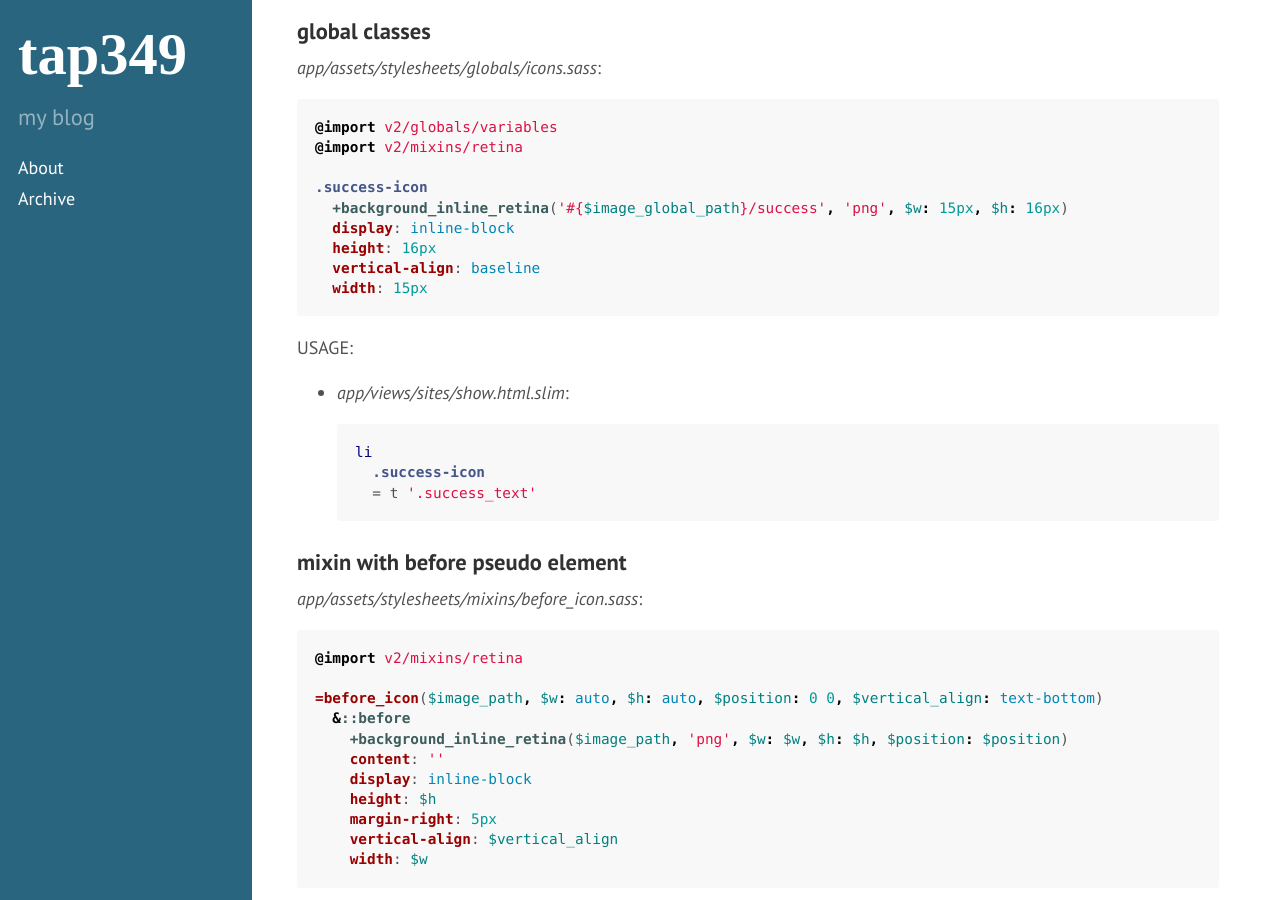
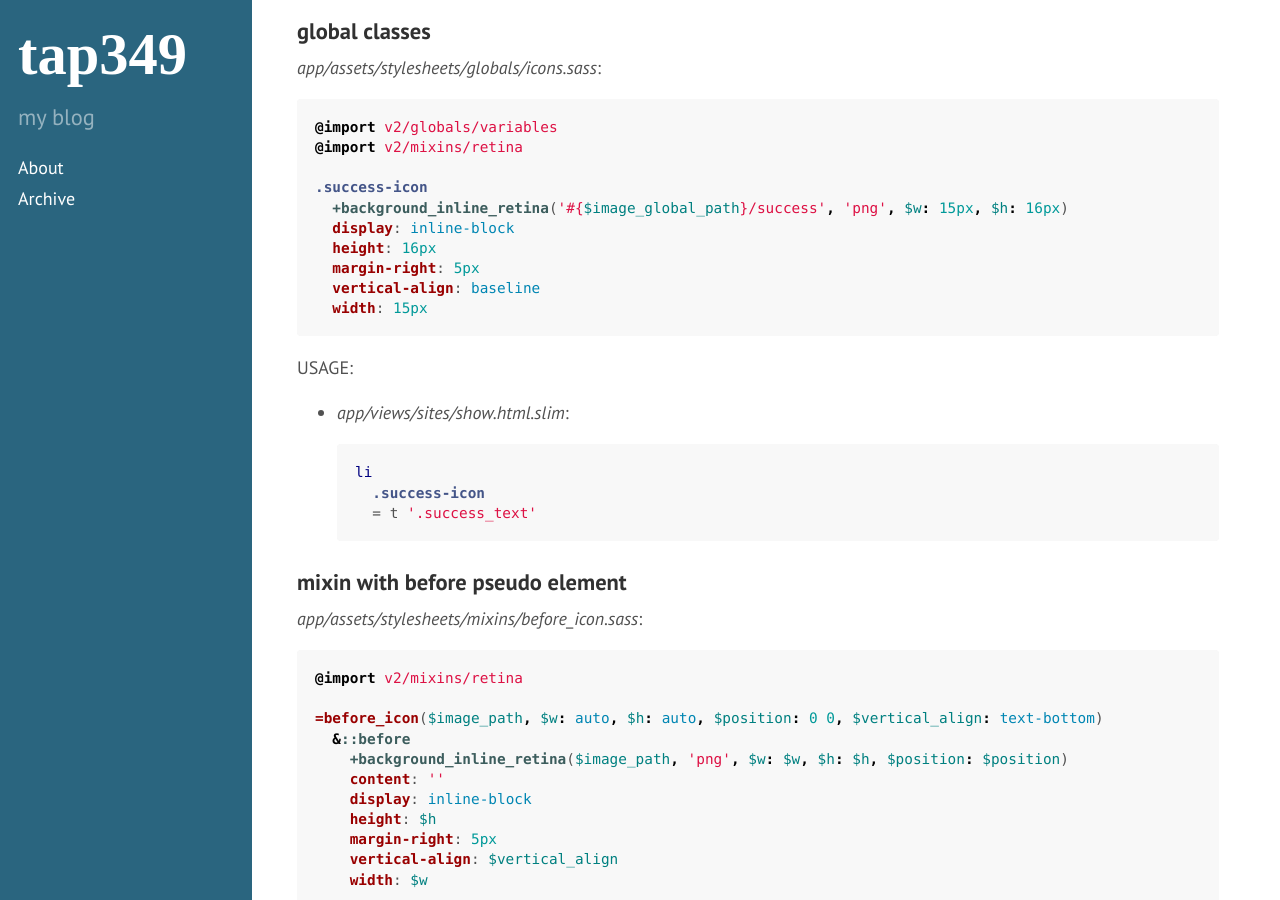
Before and after one commit to tap349/tap349.github.io, a Jekyll site: the page built from _posts/2016-07-08-CSS-recipes.md, in a window 1280 px wide and 900 px high, scrolled down 323 px. Built offline with Jekyll 4.4.1, drawn with Linux system fonts in a browser that asks for light colours.

Commit message:
update 2016-07-08_02:38:50

````diff
--- a/_posts/2016-07-08-CSS-recipes.md
+++ b/_posts/2016-07-08-CSS-recipes.md
@@ -27,6 +27,7 @@
   +background_inline_retina('#{$image_global_path}/success', 'png', $w: 15px, $h: 16px)
   display: inline-block
   height: 16px
+  margin-right: 5px
   vertical-align: baseline
   width: 15px
 ```
````
